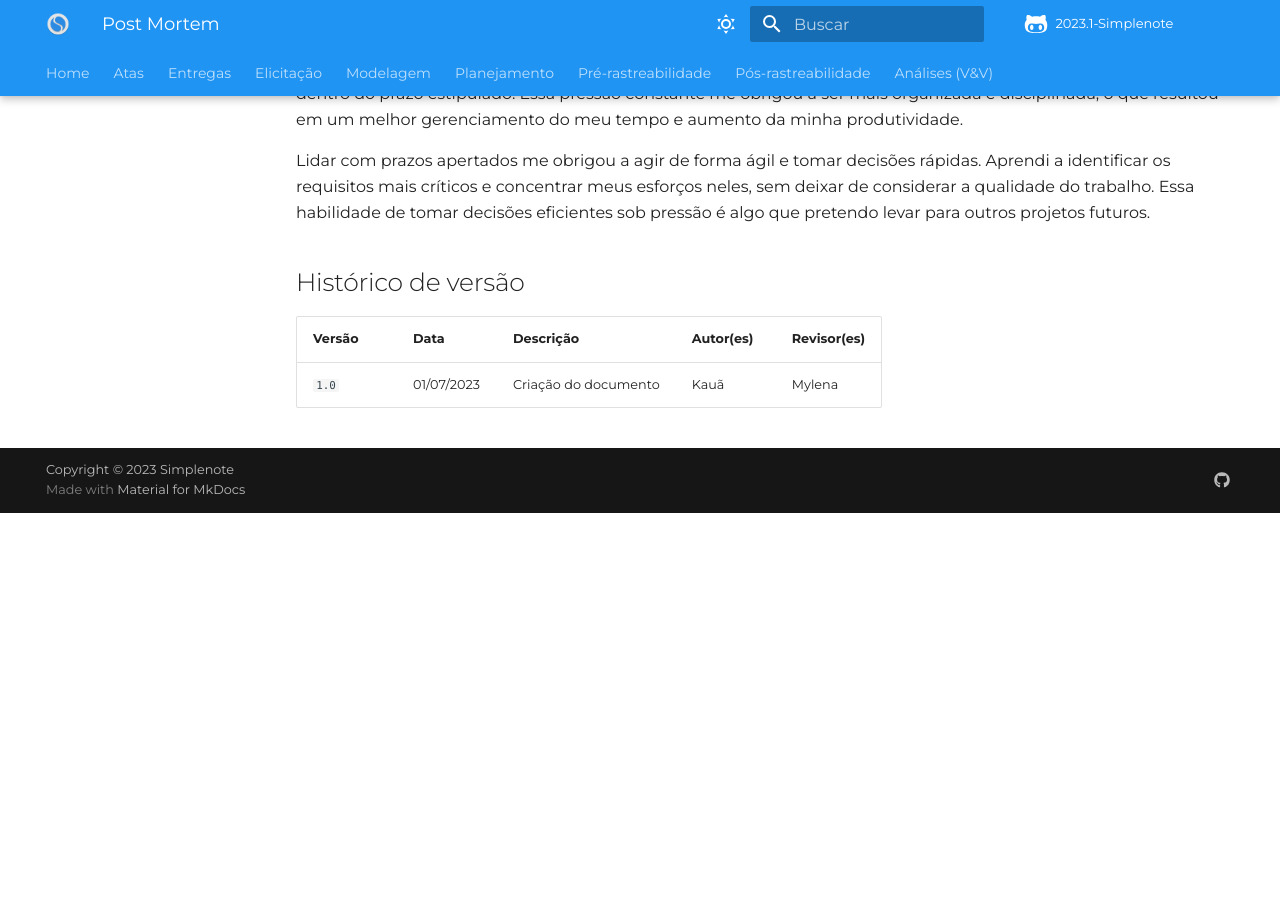
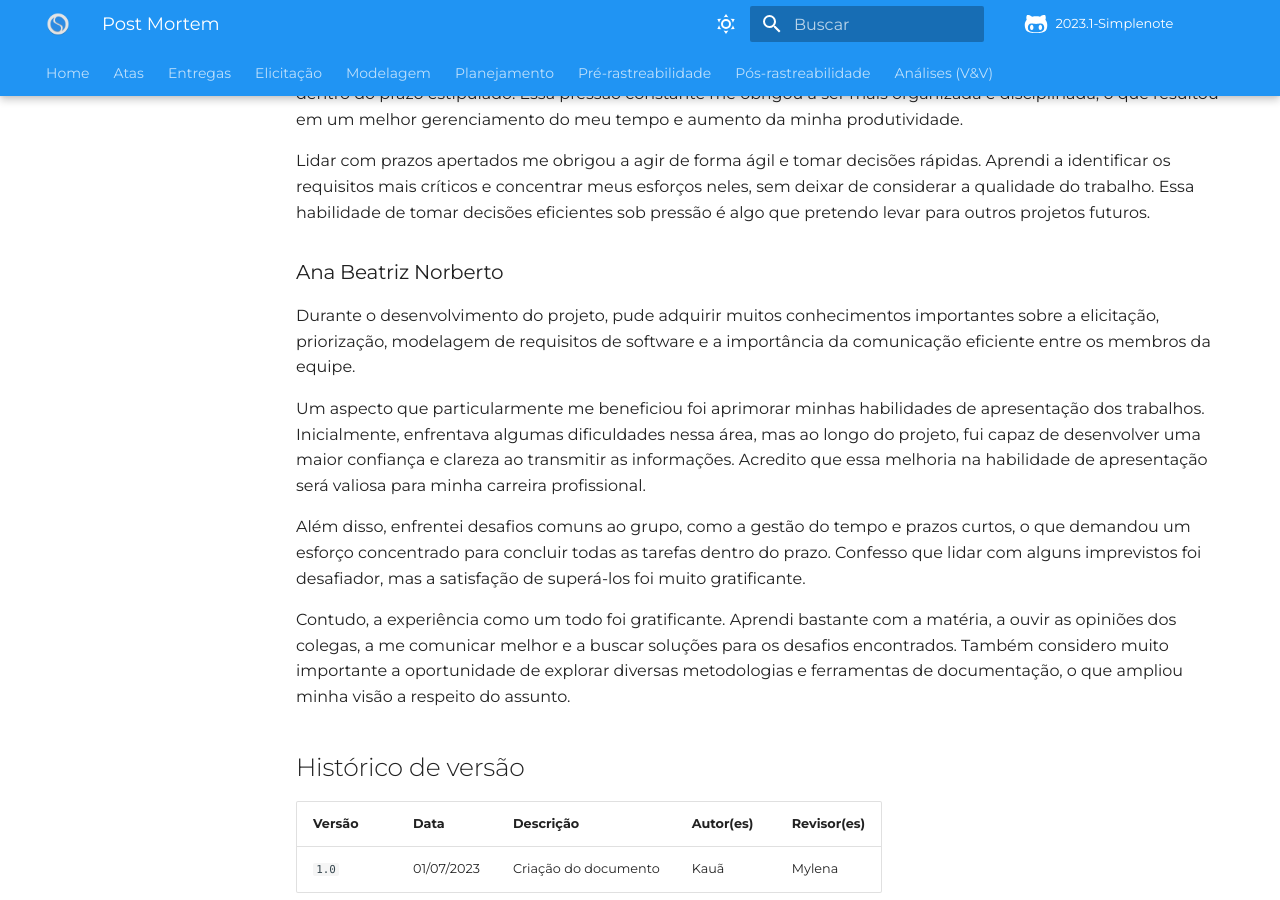
Before and after one commit to Requisitos-de-Software/2023.1-Simplenote, an MkDocs documentation site: the page built from docs/PostMortem.md, in a window 1280 px wide and 900 px high, scrolled down 1119 px. Built offline with MkDocs 1.6.1 and Material for MkDocs 9.7.7, drawn with Linux system fonts in a browser that asks for light colours; some web fonts are replaced; comment, search, counter and statistics services are not loaded; before the commit the page ends 1632 px from its top, so only the background shows below that.

Commit message:
Adicionando PostMortem.md

```diff
--- a/docs/PostMortem.md
+++ b/docs/PostMortem.md
@@ -24,6 +24,15 @@ Ao lidar com prazos apertados, fui desafiado a otimizar meu tempo de forma efici
 
 Lidar com prazos apertados me obrigou a agir de forma ágil e tomar decisões rápidas. Aprendi a identificar os requisitos mais críticos e concentrar meus esforços neles, sem deixar de considerar a qualidade do trabalho. Essa habilidade de tomar decisões eficientes sob pressão é algo que pretendo levar para outros projetos futuros.
 
+### Ana Beatriz Norberto
+Durante o desenvolvimento do projeto, pude adquirir muitos conhecimentos importantes sobre a elicitação, priorização, modelagem de requisitos de software e a importância da comunicação eficiente entre os membros da equipe.
+
+Um aspecto que particularmente me beneficiou foi aprimorar minhas habilidades de apresentação dos trabalhos. Inicialmente, enfrentava algumas dificuldades nessa área, mas ao longo do projeto, fui capaz de desenvolver uma maior confiança e clareza ao transmitir as informações. Acredito que essa melhoria na habilidade de apresentação será valiosa para minha carreira profissional.
+
+Além disso, enfrentei desafios comuns ao grupo, como a gestão do tempo e prazos curtos, o que demandou um esforço concentrado para concluir todas as tarefas dentro do prazo.
+Confesso que lidar com alguns imprevistos foi desafiador, mas a satisfação de superá-los foi muito gratificante.
+
+Contudo, a experiência como um todo foi gratificante. Aprendi bastante com a matéria, a ouvir as opiniões dos colegas, a me comunicar melhor e a buscar soluções para os desafios encontrados. Também considero muito importante a oportunidade de explorar diversas metodologias e ferramentas de documentação, o que ampliou minha visão a respeito do assunto.
 
 ## Histórico de versão
 
```
